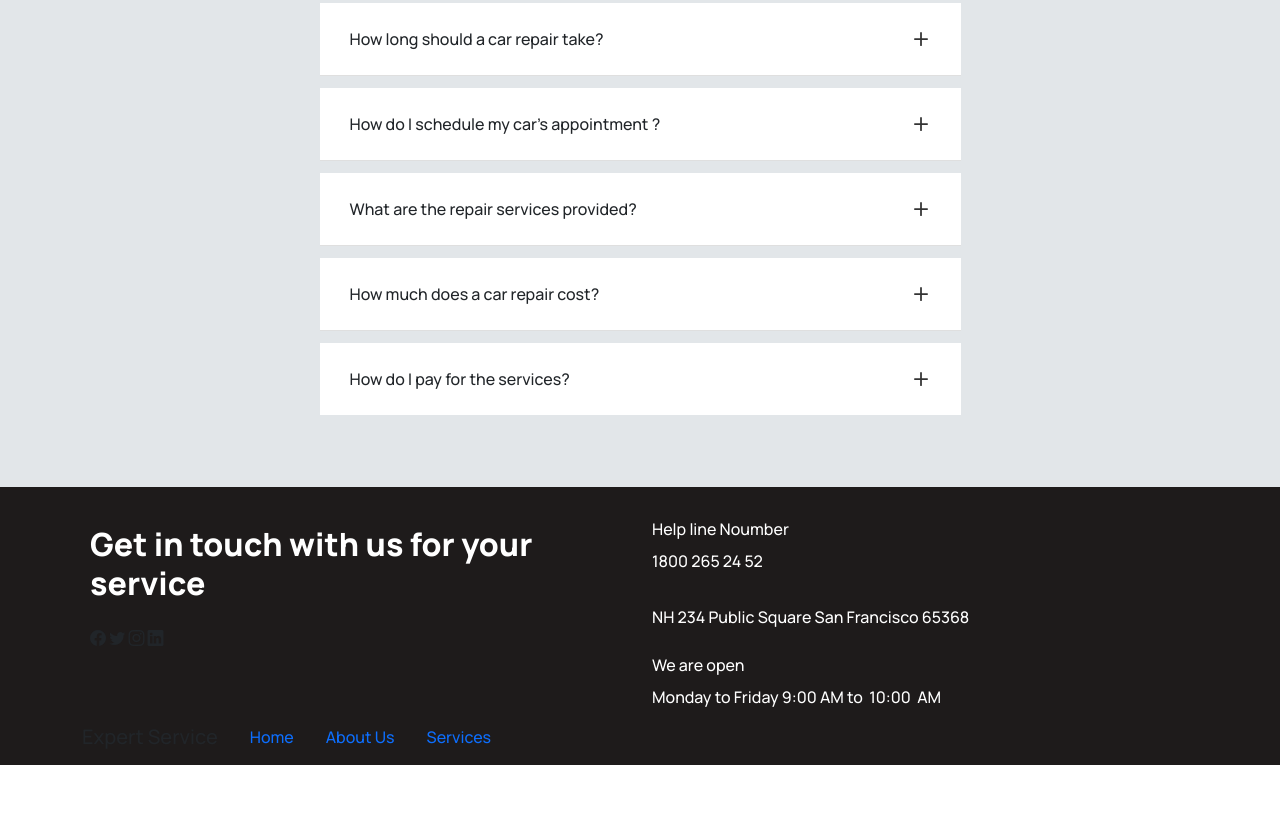
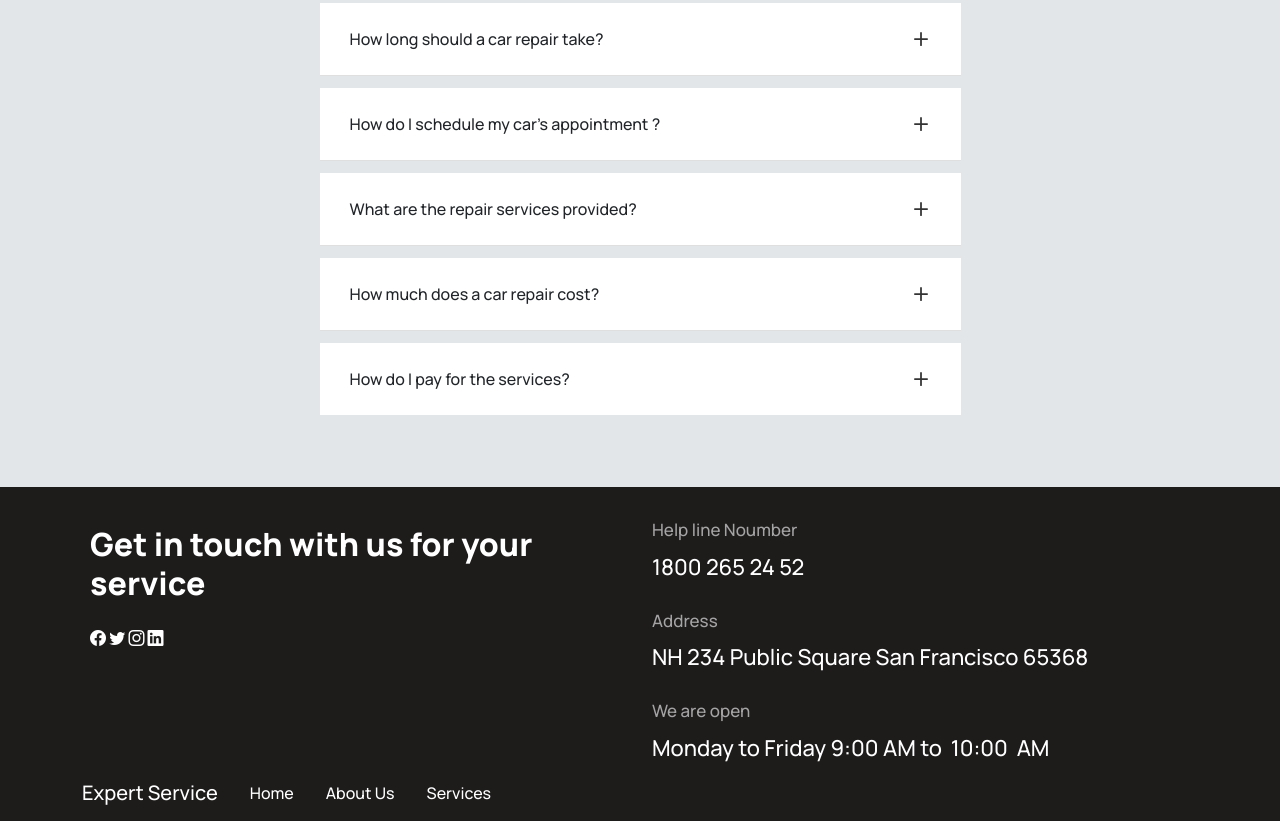
Before and after one commit to bushido2014/projects, a plain HTML site: page docs/expert-service/index.html in a window 1280 px wide. Shown: the part 4832-5653 px from the top of the page. Before the commit the page ends 5597 px from the top, so only its background shows below. Drawn offline with nearby package versions, Linux system fonts and the light colour scheme.

Commit message:
css contact

```diff
--- a/docs/expert-service/css/main.css
+++ b/docs/expert-service/css/main.css
@@ -398,3 +398,17 @@ p {
   padding-top: 30px;
 
 }
+
+.footer-bottom {
+  justify-content: flex-end;
+}
+.footer a {
+  color: #fff;
+ }
+ .footer-contact {
+  font-size: 22px;
+ }
+ .contact-title {
+  opacity: 0.6;
+  font-size: 17px;
+ }
--- a/docs/expert-service/index.html
+++ b/docs/expert-service/index.html
@@ -620,15 +620,15 @@
       <div class="col-md-6 col-sm-12">
           <div class="footer-contact">
             <div class="footer-contact-help mb-4">
-              <div class="pb-2 help-title">Help line Noumber</div>
+              <div class="pb-2 contact-title">Help line Noumber</div>
               <div>1800 265 24 52</div>
             </div>
             <div class="footer-contact-address mb-4">
-              <div class="pb-2 address-title"></div>
+              <div class="pb-2 contact-title">Address</div>
               <div>NH 234   Public Square San Francisco  65368</div>
             </div>
             <div class="footer-contact-time">
-              <div class="time-title pb-2">We are open</div>
+              <div class="contact-title pb-2">We are open</div>
               <div><span>Monday to Friday</span><span> 9:00 AM to  10:00  AM</span></div>
             </div>
           </div>
@@ -643,7 +643,7 @@
         <a class="navbar-brand" href="index.html">Expert Service</a>
 
 
-   <div class="collapse navbar-collapse" id="navbarTogglerService">
+   <div class="collapse navbar-collapse navbar-bottom">
 
        <ul class="nav">
           <li class="nav-item">
```
